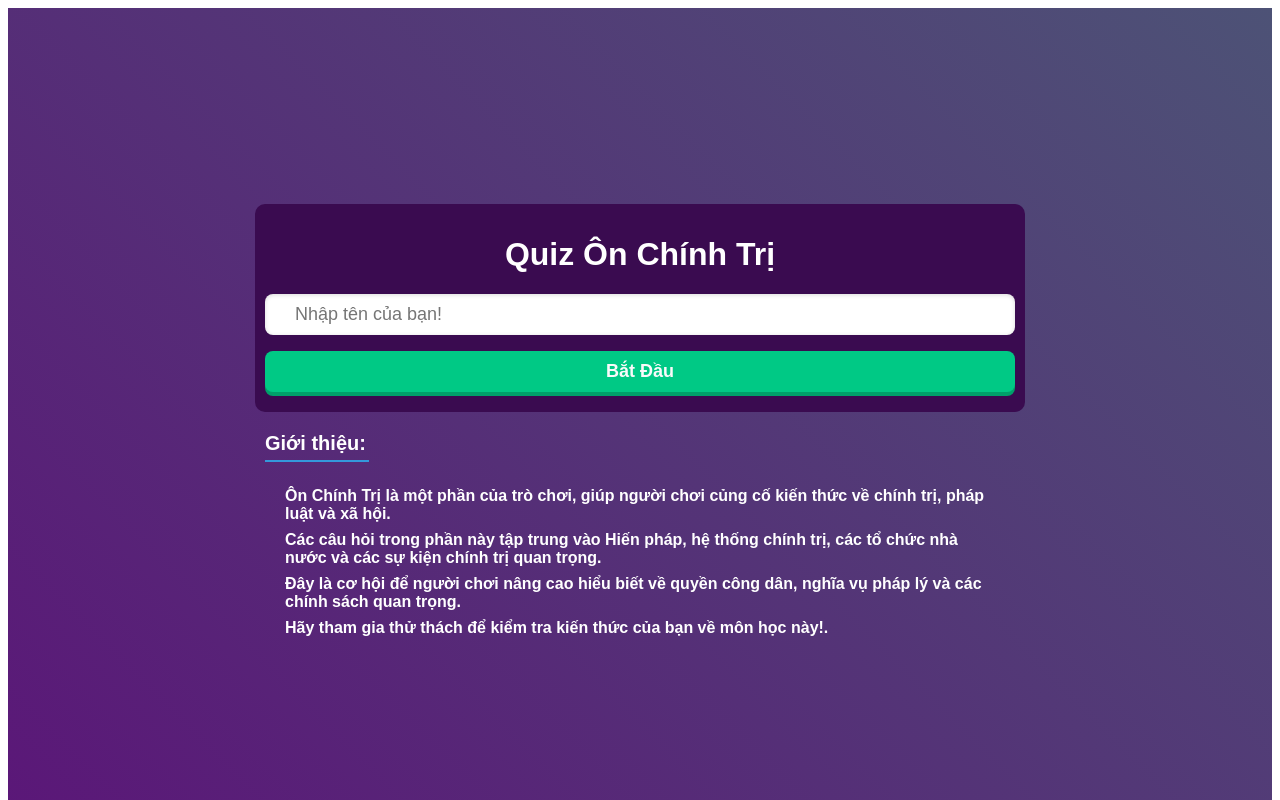
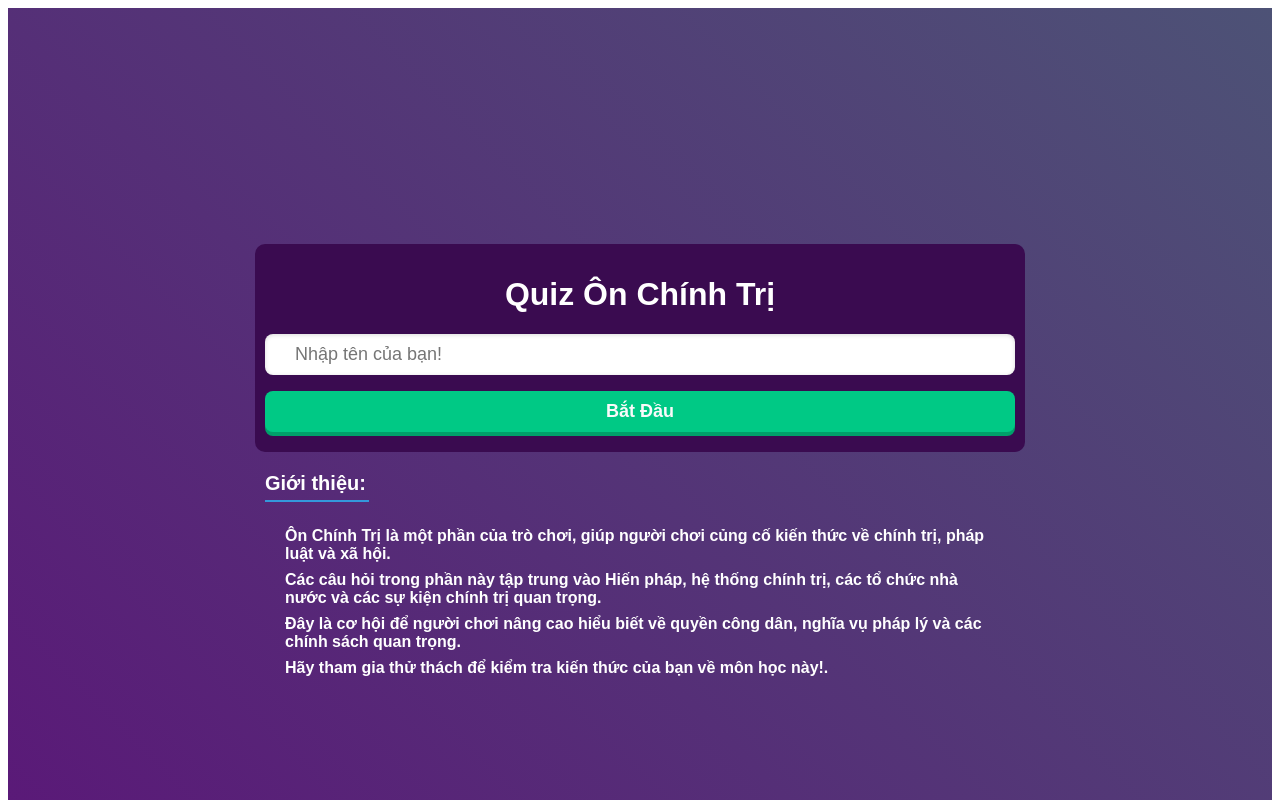
Before and after one commit to StephM205/Quiz_Game, a React (Vite) app: page / in a window 1280 px wide. Shown: the top 800 px of the page. Built offline with nearby package versions, Linux system fonts and the light colour scheme.

Commit message:
reponsive

```diff
--- a/src/App.css
+++ b/src/App.css
@@ -6,7 +6,7 @@
   flex-direction: column;
   justify-content: center;
   align-items: center;
-  height: 110vh;
+  height: 120vh;
   margin: 0;
 }
 
@@ -254,7 +254,7 @@
   background-color: #c0392b;
 }
 
-@media (max-width: 768px) {
+@media (max-width: 1280px) {
   .kth {
     grid-template-columns: repeat(2, 1fr);
   }
@@ -265,7 +265,7 @@
   }
 }
 
-@media (max-width: 480px) {
+@media (max-width: 700px) {
   .kth {
     grid-template-columns: repeat(1, 1fr);
   }
```
